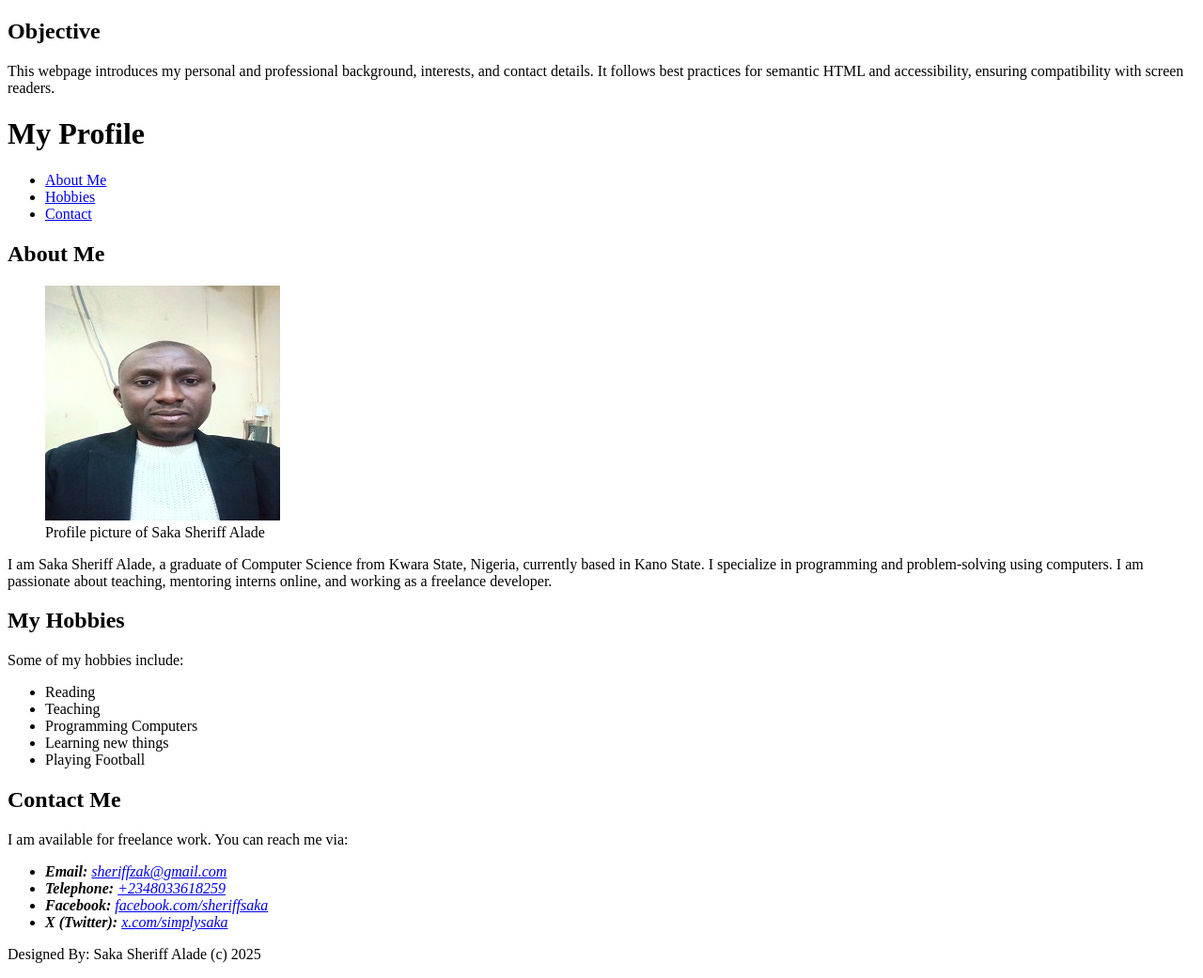
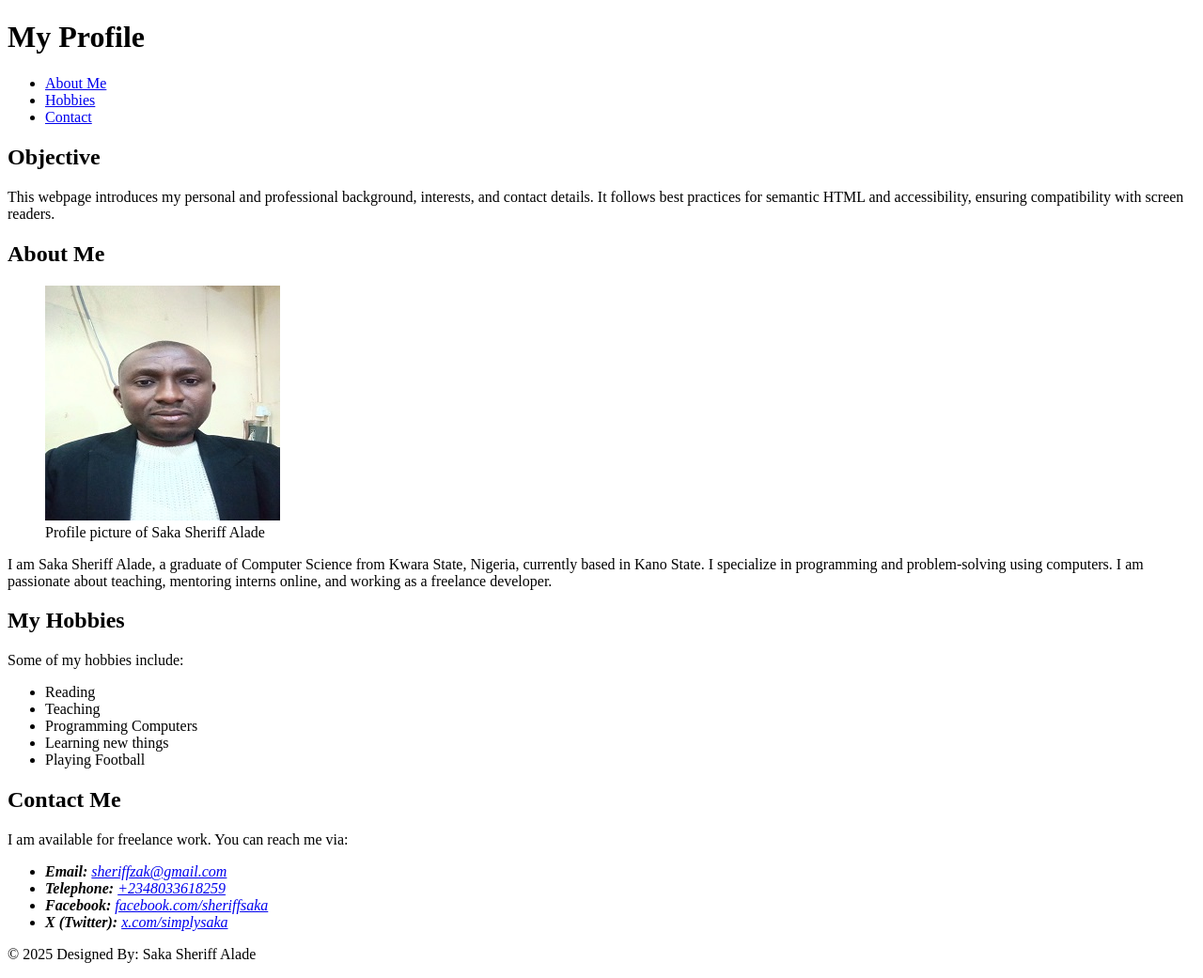
Before and after one commit to sheriffsaka/myprofile_3mtt, a plain HTML site: page index.html in a window 1280 px wide. Shown: the whole page at 94% size. Drawn offline with Linux system fonts and the light colour scheme.

Commit message:
Update index.html
Edited the index

```diff
--- a/index.html
+++ b/index.html
@@ -7,20 +7,9 @@
     <title>Personal Profile Webpage</title>
 </head>
 <body>
-     <!-- Objective Section -->
-     <section id="objective">
-        <h2>Objective</h2>
-        <p>
-            This webpage introduces my personal and professional background, interests, and contact details.
-            It follows best practices for semantic HTML and accessibility, ensuring compatibility with screen readers.
-        </p>
-    </section>
-
     <!-- Header Section (Identifies the page purpose) -->
     <header>
         <h1>My Profile</h1>
-
-
     <!-- Navigation Landmark -->
     <nav aria-label="Main Navigation">
         <ul>
@@ -33,6 +22,14 @@
 
     <!-- Main Content Area -->
     <main>
+        <!-- Objective Section -->
+     <section id="objective">
+        <h2>Objective</h2>
+        <p>
+            This webpage introduces my personal and professional background, interests, and contact details.
+            It follows best practices for semantic HTML and accessibility, ensuring compatibility with screen readers.
+        </p>
+     </section>
 
         <!-- About Me Section -->
         <section id="about" aria-labelledby="about-heading">
@@ -76,7 +73,7 @@
                 <li><strong>X (Twitter):</strong> <a href="#">x.com/simplysaka</a></li>
             </ul>
         </address>
-        <p>Designed By: Saka Sheriff Alade (c) 2025</p>
+        <p>&copy 2025 Designed By: Saka Sheriff Alade  </p>
     </footer>
 
 </body>
```
